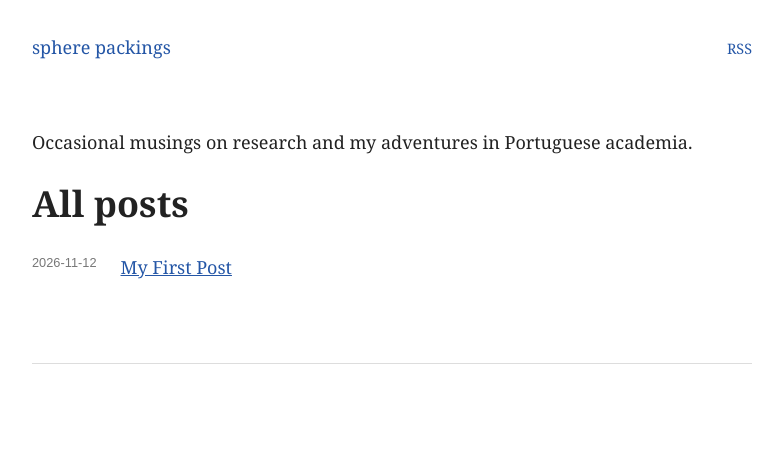
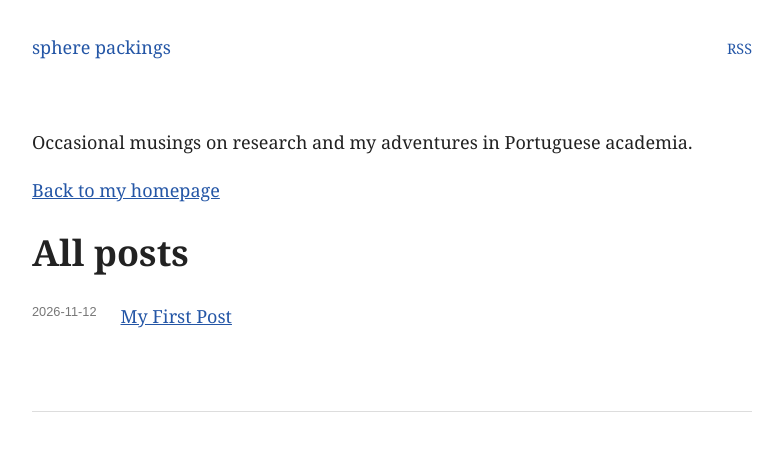
Before and after one commit to jmlribeiro/blog, a Jekyll site: the page built from index.html, in a window 1280 px wide. Shown: the top 451 px of the page, without its empty margins (248-1031 px from the left). Built offline with Jekyll 4.4.1, drawn with Linux system fonts in a browser that asks for light colours.

Commit message:
Update index.html

```diff
--- a/index.html
+++ b/index.html
@@ -6,6 +6,8 @@ title: sphere packings
 <p>
   Occasional musings on research and my adventures in Portuguese academia.
 </p>
+
+<a href="https://sites.google.com/site/joaorib94/">Back to my homepage</a>
 
 <h1>All posts</h1>
 
```
